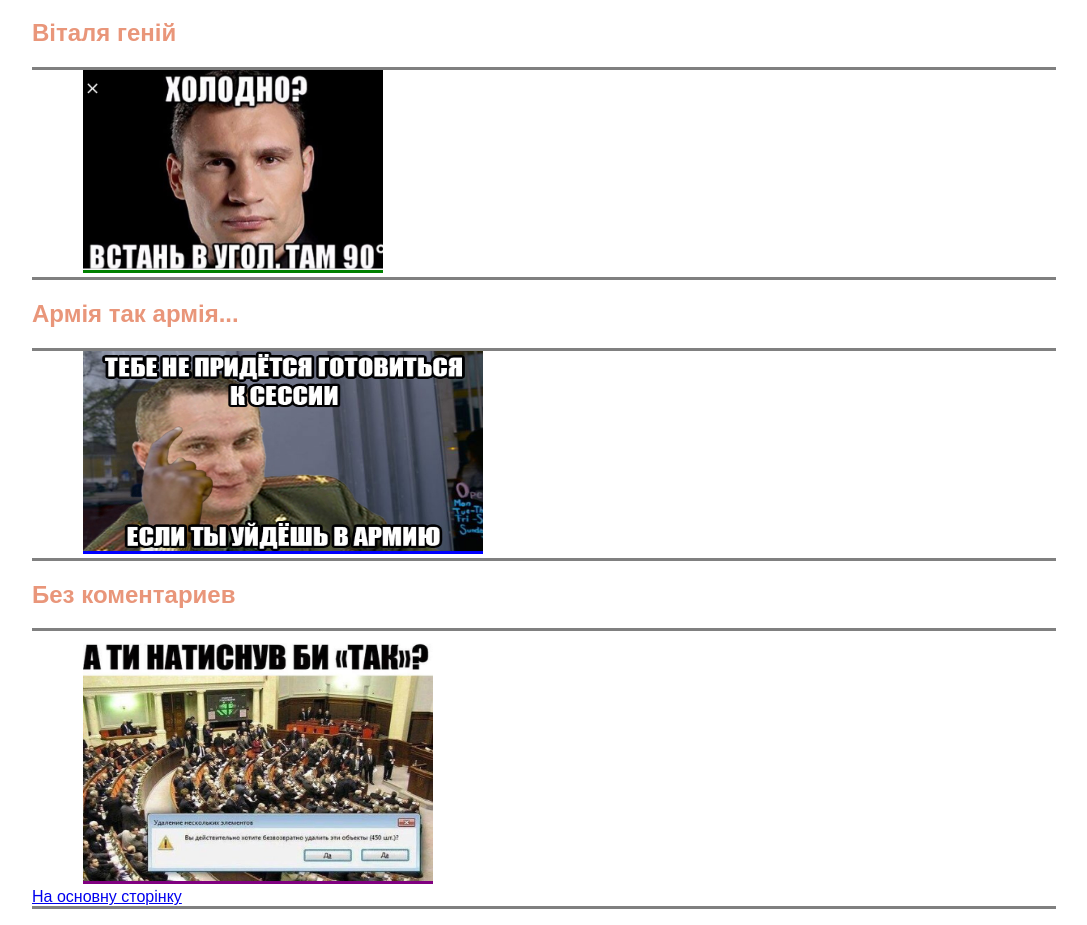
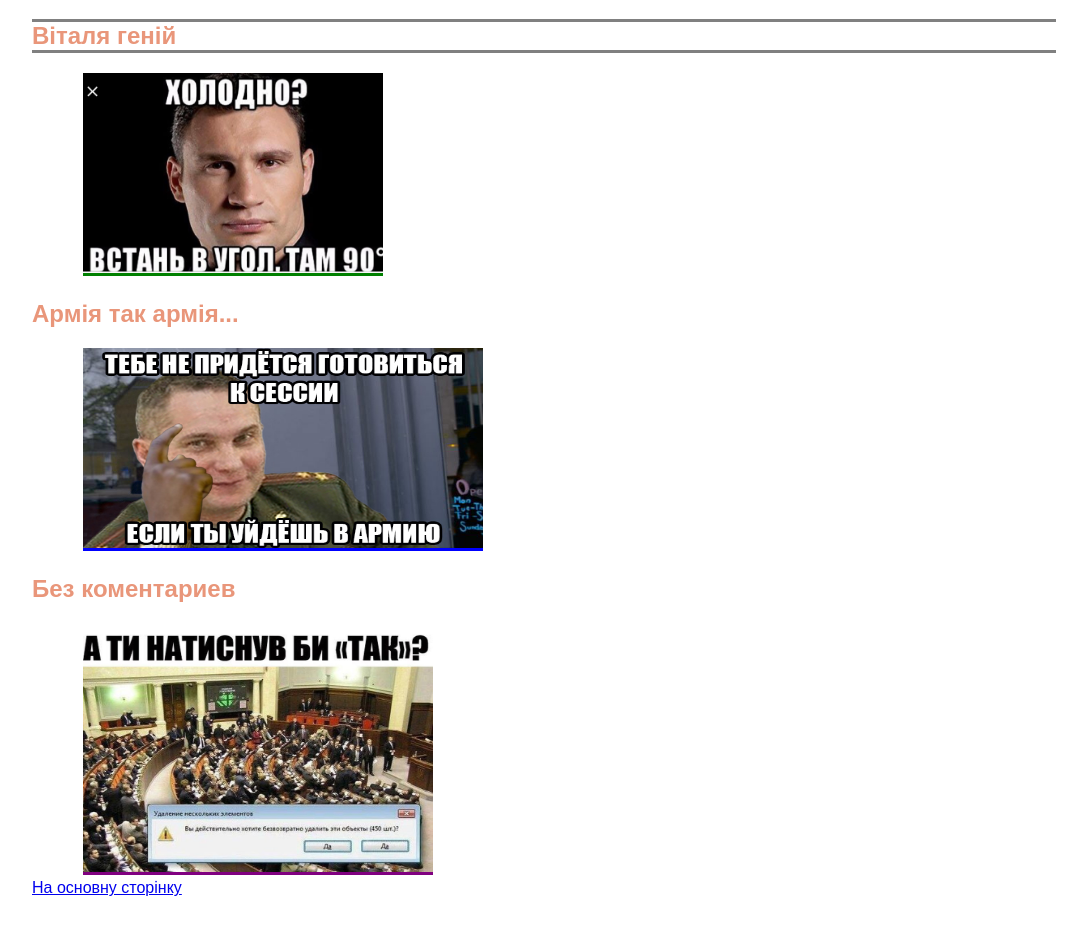
Before and after one commit to JohnsonSoftwareEngineer/firstlounge.github.io, a plain HTML site: page beverages/elixir.html in a window 1280 px wide. Shown: the part 61-986 px from the top of the page, without its empty margins (96-1183 px from the left). Drawn offline with Linux system fonts and the light colour scheme.

Commit message:
Update elixir.html

```diff
--- a/beverages/elixir.html
+++ b/beverages/elixir.html
@@ -7,16 +7,16 @@
   </head>
   <body>
      <h1>Меми</h1>
-     <h2>Віталя геній</h2>
-    <p class="greentea head2">
+     <h2 class="head2">Віталя геній</h2>
+    <p class="greentea">
       <img src="../images/mem1.jpg" class="green_tea_img" width="300" height="200">
    </p>
     <h2>Армія так армія...</h2>
-    <p class="bluetea head2">
+    <p class="bluetea">
       <img src="../images/mem2.jpg" class="blue_tea_img" width="400" height="200">
     </p>
     <h2>Без коментариев</h2>
-    <p class="purpletea head2">
+    <p class="purpletea">
       <img src="../images/mem3.jpg" class="purple_tea_img" width="350" height="250">
       <br>
       <a href="../index.html">На основну сторінку</a>
```
